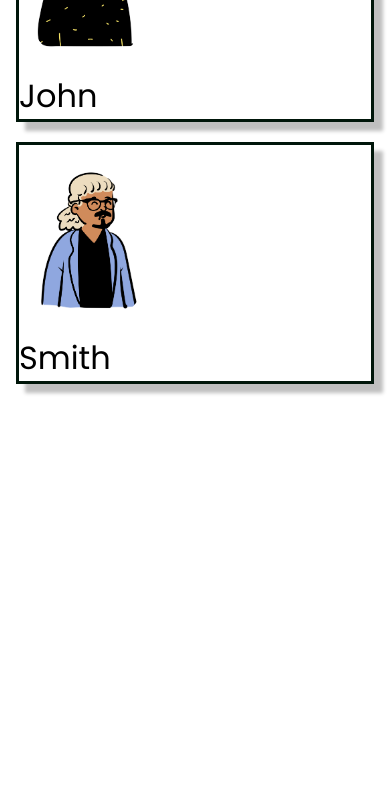
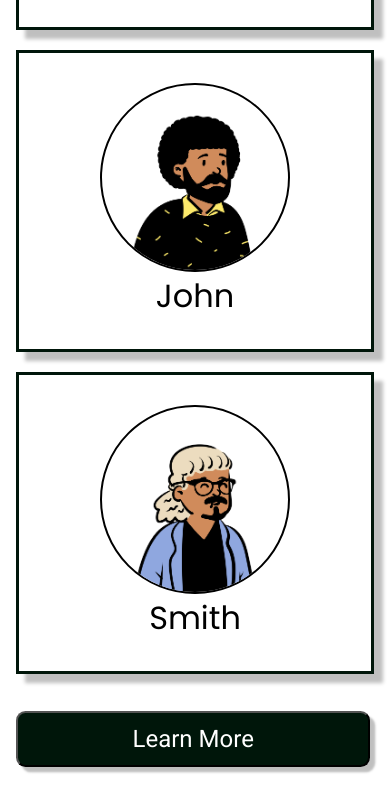
Before and after one commit to darikmohammed/figma-tutorial-school-page, a plain HTML site: page teachers.html in a window 390 px wide. Shown: the part 1099-1899 px from the top of the page. Before the commit the page ends 1503 px from the top, so only its background shows below. Drawn offline with Linux system fonts and the light colour scheme.

Commit message:
add teachers page

```diff
--- a/css/style.css
+++ b/css/style.css
@@ -1,6 +1,9 @@
 * {
   margin: 0;
   padding: 0;
+}
+main {
+  margin-top: 20px;
 }
 a {
   color: #00160a;
@@ -86,17 +89,19 @@ header .logo {
   display: flex;
   justify-content: center;
 }
-.header-teacher .img-header {
-  margin-top: 20px;
-}
+
 .teacher-card {
   border: 3.74328px solid #00160a;
   box-shadow: 9.35821px 9.35821px 3.74328px rgba(0, 0, 0, 0.25);
   margin: 20px 0px;
+  display: flex;
+  flex-direction: column;
+  justify-content: center;
 }
 .teacher-card img {
-  height: 185.29px;
+  object-fit: cover;
   border-radius: 50%;
+  object-position: top;
 }
 @media all and (max-width: 414px) {
   header .logo {
@@ -185,4 +190,15 @@ header .logo {
   .header {
     margin-top: 33px;
   }
+  .teacher-card img {
+    align-self: center;
+    border: 2px solid black;
+    height: 185.29px;
+    width: 185.29px;
+    margin-top: 30px;
+  }
+  .teacher-card h1 {
+    align-self: center;
+    margin-bottom: 30px;
+  }
 }
--- a/teachers.html
+++ b/teachers.html
@@ -51,6 +51,9 @@
                     <h1>Smith</h1>
                 </div>
             </div>
+            <div class="learn-more">
+                <button>Learn More</button>
+            </div>
         </main>
     </div>
 </body>
```
Also changed, not shown: contactus.html (added, +34 -0 lines), img/teacher-page/Group 24.png (added), 1 other file.
